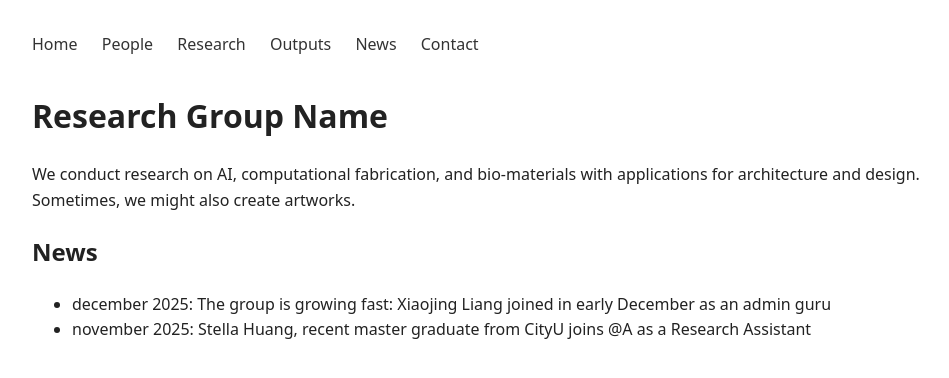
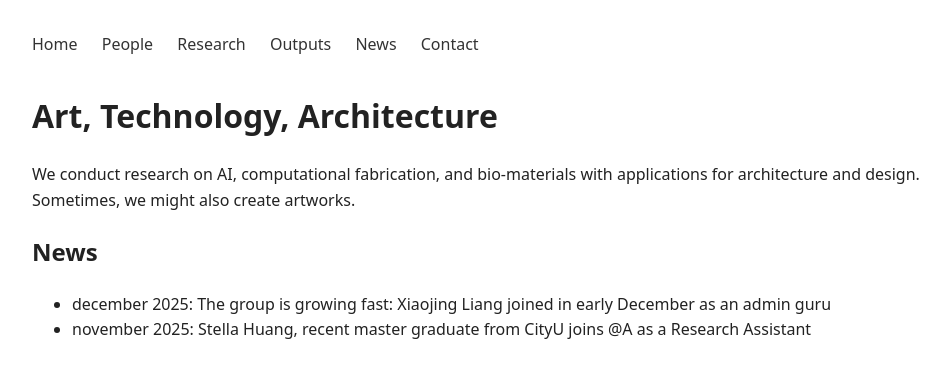
Before and after one commit to anqua/at-a, a Jekyll site: the page built from index.md, in a window 1280 px wide. Shown: the top 378 px of the page, without its empty margins (158-1107 px from the left). Built offline with Jekyll 4.4.1, drawn with Linux system fonts in a browser that asks for light colours.

Commit message:
Update index.md

```diff
--- a/index.md
+++ b/index.md
@@ -3,7 +3,7 @@ layout: default
 title: Home
 ---
 
-# Research Group Name
+# Art, Technology, Architecture
 
 We conduct research on AI, computational fabrication, and bio-materials with applications for architecture and design. Sometimes, we might also create artworks.
 
```
